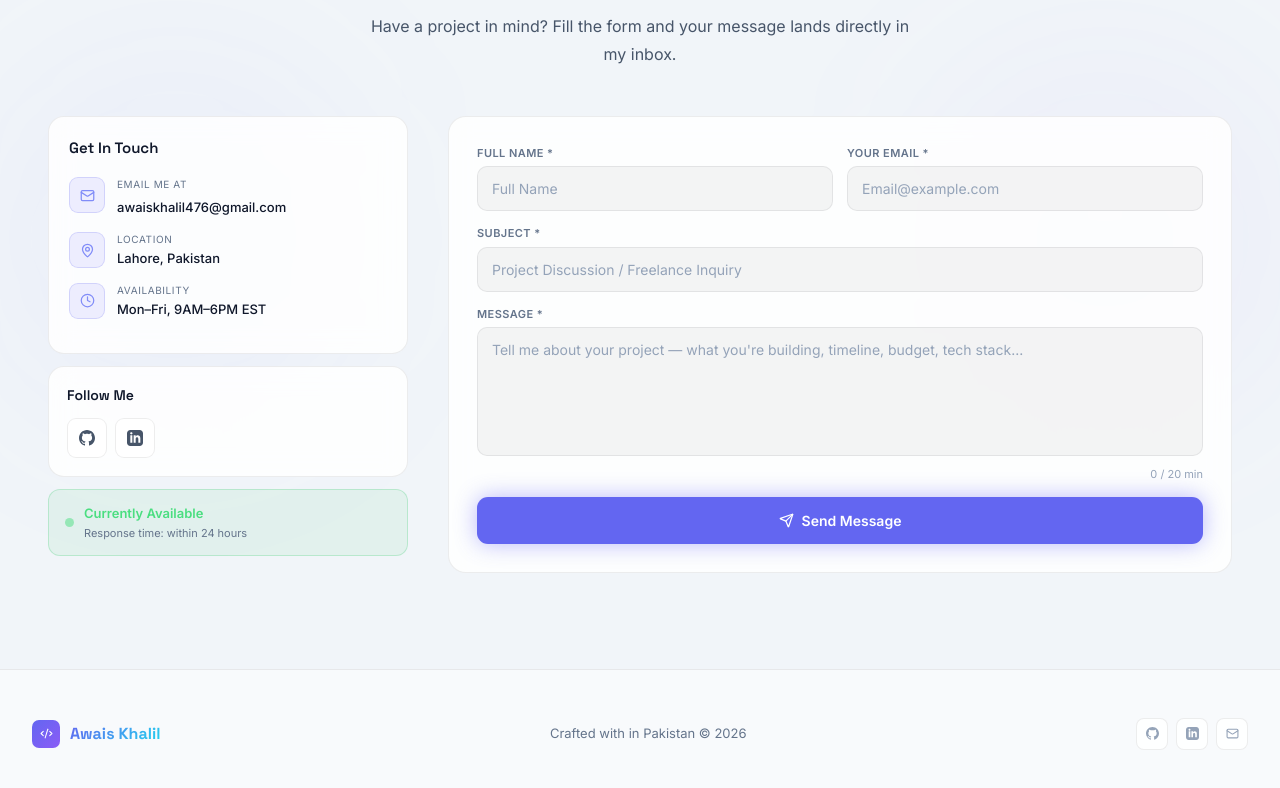
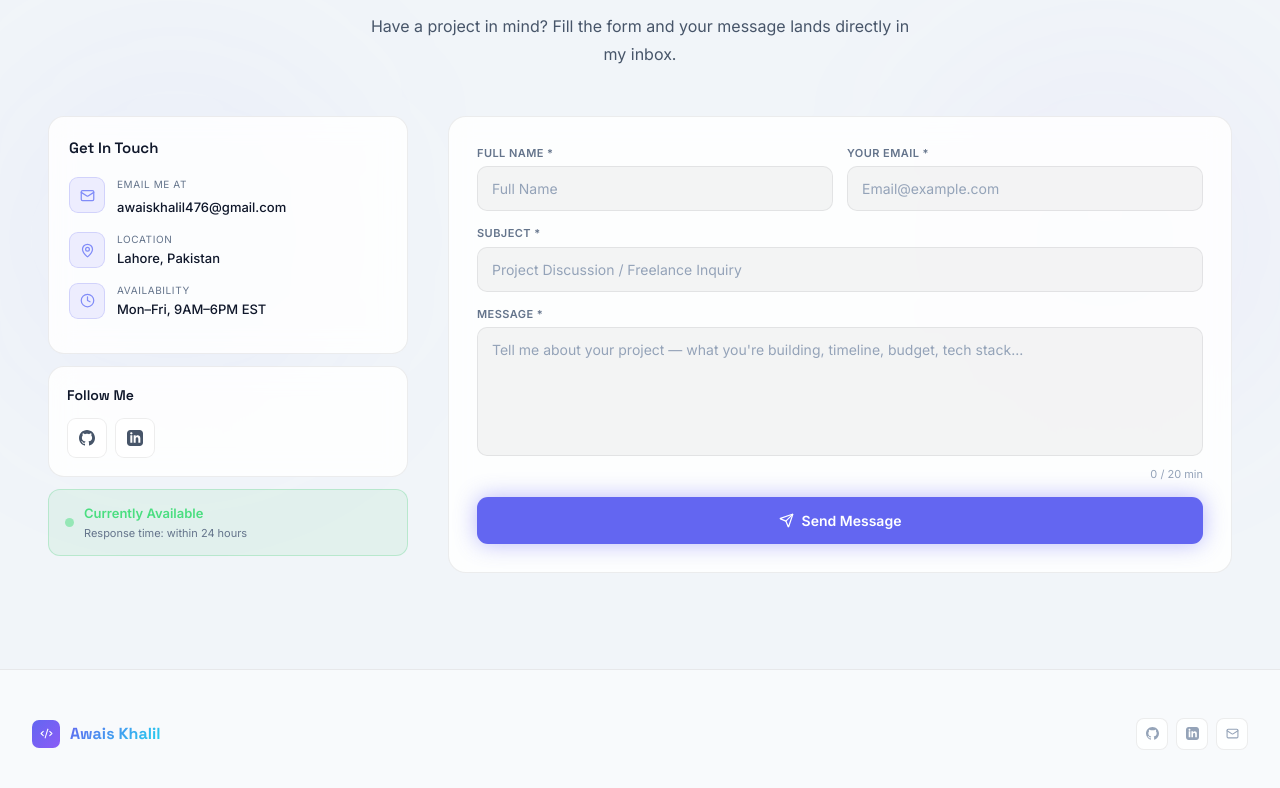
Before and after one commit to AwaisKhalil19/My-Portfolio-Showcase, a Next.js app: page / in a window 1280 px wide. Shown: the part 5770-6558 px from the top of the page. Built offline with nearby package versions, Linux system fonts and the light colour scheme.

Commit message:
Initial commit

```diff
--- a/components/layout/Footer.tsx
+++ b/components/layout/Footer.tsx
@@ -10,7 +10,7 @@ export default function Footer() {
           <div style={{width:"28px",height:"28px",borderRadius:"7px",background:"linear-gradient(135deg,#6366F1,#8B5CF6)",display:"flex",alignItems:"center",justifyContent:"center"}}><Code2 size={13} color="white"/></div>
           <span style={{fontFamily:"'Space Grotesk',system-ui,sans-serif",fontWeight:700,background:"linear-gradient(135deg,#6366F1,#22D3EE)",WebkitBackgroundClip:"text",WebkitTextFillColor:"transparent",backgroundClip:"text"}}>Awais Khalil</span>
         </div>
-        <p style={{color:"var(--text-3)",fontSize:"13px",display:"flex",alignItems:"center",gap:"5px"}}>Crafted with in Pakistan © {new Date().getFullYear()}</p>
+        <p style={{color:"var(--text-3)",fontSize:"13px",display:"flex",alignItems:"center",gap:"5px"}}>{}</p>
         <div style={{display:"flex",gap:"8px"}}>
           {socials.map(({href,label,path})=>(
             <motion.a key={label} href={href} target="_blank" rel="noopener noreferrer" whileHover={{scale:1.1,y:-2}} aria-label={label}
--- a/components/layout/LoadingScreen.tsx
+++ b/components/layout/LoadingScreen.tsx
@@ -4,7 +4,7 @@ import { motion, AnimatePresence } from "framer-motion";
 import { Code2 } from "lucide-react";
 export default function LoadingScreen() {
   const [loading, setLoading] = useState(true);
-  useEffect(() => { const t = setTimeout(() => setLoading(false), 2000); return () => clearTimeout(t); }, []);
+  useEffect(() => { const t = setTimeout(() => setLoading(false), 700); return () => clearTimeout(t); }, []);
   return (
     <AnimatePresence>
       {loading && (
```
Also changed, not shown: public/Portfolio Pic.jpg.
